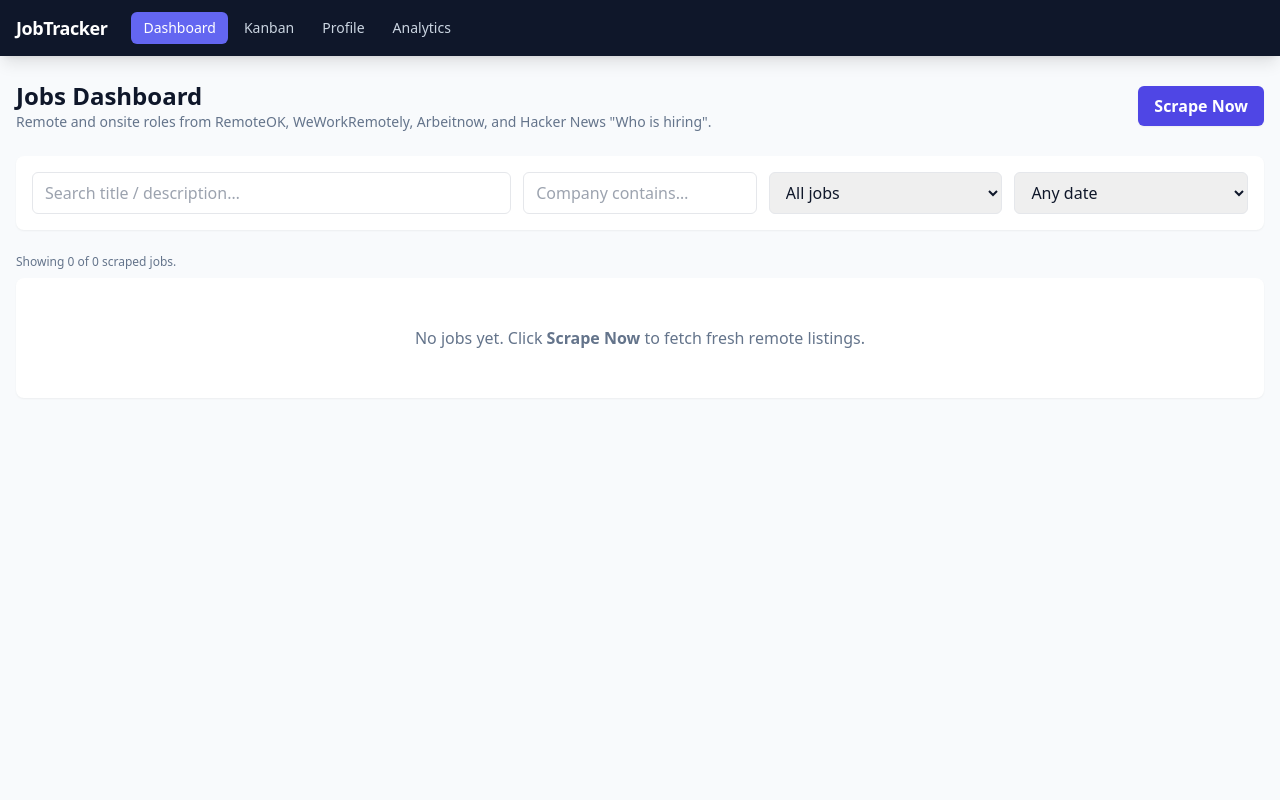
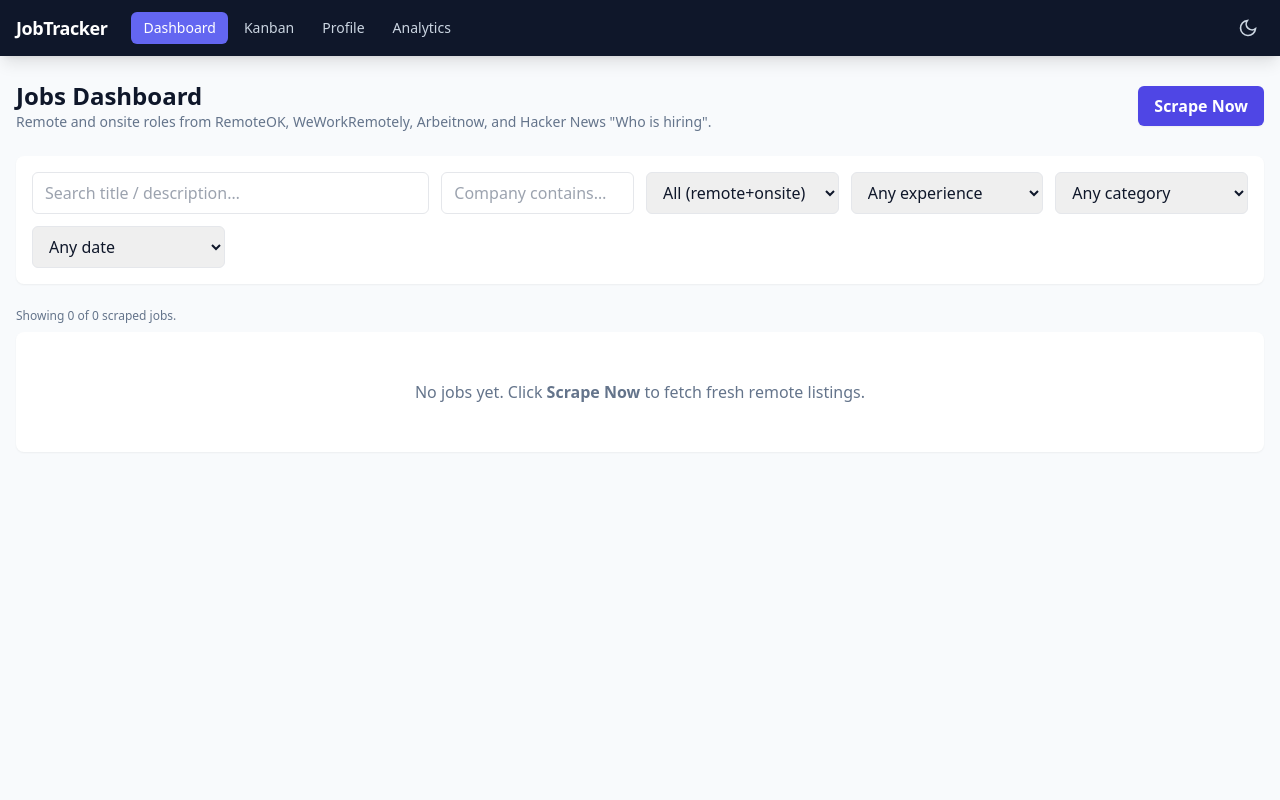
Before and after one commit to Cos2ubh/Job-Scraper, a Flask app: page / in a window 1280 px wide. Run offline with Flask 3, Linux system fonts and the light colour scheme; data that the repository does not hold is empty; some libraries are stand-ins or nearby versions.

Commit message:
add experience/category filters and dark theme toggle

```diff
--- a/static/css/custom.css
+++ b/static/css/custom.css
@@ -14,12 +14,24 @@
   outline-offset: -6px;
   background-color: #eef2ff;
 }
+.dark .kanban-col.drop-target { background-color: rgba(99,102,241,0.15); }
+
 .match-badge-high { background: #dcfce7; color: #166534; }
 .match-badge-mid  { background: #fef9c3; color: #854d0e; }
 .match-badge-low  { background: #fee2e2; color: #991b1b; }
+
 .line-clamp-3 {
   display: -webkit-box;
   -webkit-line-clamp: 3;
   -webkit-box-orient: vertical;
   overflow: hidden;
 }
+
+/* --- dark theme overrides for base filter inputs and generic surfaces --- */
+.dark .filter-input {
+  background-color: #1e293b;   /* slate-800 */
+  color: #f1f5f9;              /* slate-100 */
+  border-color: #334155;       /* slate-700 */
+}
+.dark .filter-input::placeholder { color: #94a3b8; } /* slate-400 */
+.dark .filter-input option { background-color: #1e293b; color: #f1f5f9; }
--- a/static/js/common.js
+++ b/static/js/common.js
@@ -73,3 +73,30 @@ window.matchBadgeClass = function matchBadgeClass(score) {
   if (score >= 35) return "match-badge-mid";
   return "match-badge-low";
 };
+
+// Theme toggle — persisted in localStorage. Pre-paint sync happens in base.html.
+(function () {
+  const root = document.documentElement;
+  const btn = document.getElementById("theme-toggle");
+  if (!btn) return;
+
+  function currentTheme() {
+    return root.classList.contains("dark") ? "dark" : "light";
+  }
+  function applyTheme(theme) {
+    if (theme === "dark") root.classList.add("dark");
+    else root.classList.remove("dark");
+    try { localStorage.setItem("theme", theme); } catch (e) { /* ignore */ }
+  }
+  btn.addEventListener("click", () => {
+    applyTheme(currentTheme() === "dark" ? "light" : "dark");
+  });
+
+  // Follow OS changes only if user hasn't explicitly chosen.
+  const media = window.matchMedia("(prefers-color-scheme: dark)");
+  media.addEventListener?.("change", (e) => {
+    try {
+      if (!localStorage.getItem("theme")) applyTheme(e.matches ? "dark" : "light");
+    } catch (_) { /* ignore */ }
+  });
+})();
--- a/static/js/dashboard.js
+++ b/static/js/dashboard.js
@@ -5,6 +5,8 @@
   const qEl      = document.getElementById("filter-q");
   const compEl   = document.getElementById("filter-company");
   const remoteEl = document.getElementById("filter-remote");
+  const expEl    = document.getElementById("filter-experience");
+  const catEl    = document.getElementById("filter-category");
   const daysEl   = document.getElementById("filter-days");
 
   const REMOTE_BADGE = {
@@ -12,6 +14,19 @@
     onsite:  { label: "Onsite",  cls: "bg-orange-100  text-orange-800" },
     hybrid:  { label: "Hybrid",  cls: "bg-purple-100  text-purple-800" },
     unknown: { label: "Unknown", cls: "bg-slate-200   text-slate-600" },
+  };
+  const EXP_BADGE = {
+    fresher: { label: "Fresher", cls: "bg-sky-100    text-sky-800" },
+    mid:     { label: "Mid",     cls: "bg-indigo-100 text-indigo-800" },
+    senior:  { label: "Senior",  cls: "bg-rose-100   text-rose-800" },
+    unknown: { label: "",        cls: "" },
+  };
+  const CAT_BADGE = {
+    technical: { label: "Technical", cls: "bg-slate-800    text-white" },
+    design:    { label: "Design",    cls: "bg-fuchsia-100  text-fuchsia-800" },
+    product:   { label: "Product",   cls: "bg-cyan-100     text-cyan-800" },
+    business:  { label: "Business",  cls: "bg-amber-100    text-amber-800" },
+    other:     { label: "",          cls: "" },
   };
 
   let debounceTimer = null;
@@ -29,6 +44,8 @@
     if (compEl.value.trim()) params.set("company", compEl.value.trim());
     if (daysEl.value)        params.set("days", daysEl.value);
     if (remoteEl.value)      params.set("remote_type", remoteEl.value);
+    if (expEl.value)         params.set("experience_level", expEl.value);
+    if (catEl.value)         params.set("category", catEl.value);
     params.set("limit", "100");
 
     listEl.innerHTML = `<div class="text-slate-500 text-center py-8">Loading…</div>`;
@@ -67,33 +84,45 @@
     const rt = REMOTE_BADGE[job.remote_type] || REMOTE_BADGE.unknown;
     const remoteBadge = `<span class="text-xs font-semibold px-2 py-1 rounded ${rt.cls}">${rt.label}</span>`;
 
+    const exp = EXP_BADGE[job.experience_level] || EXP_BADGE.unknown;
+    const expBadge = exp.label
+      ? `<span class="text-xs font-semibold px-2 py-1 rounded ${exp.cls}">${exp.label}</span>`
+      : "";
+
+    const cat = CAT_BADGE[job.category] || CAT_BADGE.other;
+    const catBadge = cat.label
+      ? `<span class="text-xs font-semibold px-2 py-1 rounded ${cat.cls}">${cat.label}</span>`
+      : "";
+
     const tags = (job.tags || []).slice(0, 6).map(t =>
       `<span class="text-xs bg-slate-100 text-slate-600 px-2 py-0.5 rounded">${escapeHtml(t)}</span>`
     ).join("");
 
     return `
-      <article class="bg-white rounded-lg shadow-sm p-4 hover:shadow-md transition">
+      <article class="bg-white dark:bg-slate-800 rounded-lg shadow-sm p-4 hover:shadow-md transition">
         <div class="flex items-start justify-between gap-4 flex-wrap">
           <div class="flex-1 min-w-0">
             <div class="flex items-center gap-2 flex-wrap">
-              <h3 class="font-semibold text-slate-900">${escapeHtml(job.title)}</h3>
+              <h3 class="font-semibold text-slate-900 dark:text-slate-100">${escapeHtml(job.title)}</h3>
+              ${catBadge}
               ${remoteBadge}
+              ${expBadge}
               ${scoreHtml}
             </div>
-            <p class="text-sm text-slate-600 mt-0.5">
+            <p class="text-sm text-slate-600 dark:text-slate-300 mt-0.5">
               <span class="font-medium">${escapeHtml(job.company)}</span>
               ${job.location ? ` · ${escapeHtml(job.location)}` : ""}
-              ${job.salary ? ` · <span class="text-emerald-600">${escapeHtml(job.salary)}</span>` : ""}
+              ${job.salary ? ` · <span class="text-emerald-600 dark:text-emerald-400">${escapeHtml(job.salary)}</span>` : ""}
             </p>
-            <p class="text-xs text-slate-400 mt-0.5">
+            <p class="text-xs text-slate-400 dark:text-slate-500 mt-0.5">
               ${escapeHtml(job.source)} · Posted ${fmtDate(job.posted_at) || fmtDate(job.scraped_at)}
             </p>
-            ${job.description ? `<p class="text-sm text-slate-700 mt-2 line-clamp-3">${escapeHtml(job.description)}</p>` : ""}
+            ${job.description ? `<p class="text-sm text-slate-700 dark:text-slate-300 mt-2 line-clamp-3">${escapeHtml(job.description)}</p>` : ""}
             ${tags ? `<div class="mt-2 flex gap-1 flex-wrap">${tags}</div>` : ""}
           </div>
           <div class="flex flex-col gap-2 shrink-0">
             <a href="${escapeHtml(job.url)}" target="_blank" rel="noopener noreferrer"
-               class="text-xs text-center px-3 py-1.5 rounded-md border border-slate-300 hover:bg-slate-100">
+               class="text-xs text-center px-3 py-1.5 rounded-md border border-slate-300 dark:border-slate-600 hover:bg-slate-100 dark:hover:bg-slate-700 dark:text-slate-200">
               View →
             </a>
             <button data-track-id="${job.id}"
@@ -148,6 +177,8 @@
   qEl.addEventListener("input",       debounce(loadJobs, 300));
   compEl.addEventListener("input",    debounce(loadJobs, 300));
   remoteEl.addEventListener("change", loadJobs);
+  expEl.addEventListener("change",    loadJobs);
+  catEl.addEventListener("change",    loadJobs);
   daysEl.addEventListener("change",   loadJobs);
 
   loadJobs();
--- a/templates/base.html
+++ b/templates/base.html
@@ -4,12 +4,26 @@
   <meta charset="UTF-8" />
   <meta name="viewport" content="width=device-width, initial-scale=1.0" />
   <title>{% block title %}Job Tracker{% endblock %}</title>
+
+  <script>
+    // Apply saved theme before Tailwind loads to avoid flash-of-wrong-theme.
+    (function () {
+      try {
+        var saved = localStorage.getItem("theme");
+        var prefersDark = window.matchMedia("(prefers-color-scheme: dark)").matches;
+        if (saved === "dark" || (!saved && prefersDark)) {
+          document.documentElement.classList.add("dark");
+        }
+      } catch (e) { /* localStorage blocked — ignore */ }
+    })();
+  </script>
   <script src="https://cdn.tailwindcss.com"></script>
+  <script>tailwind.config = { darkMode: "class" };</script>
   <script src="https://cdn.jsdelivr.net/npm/chart.js@4.4.4/dist/chart.umd.min.js"></script>
   <link rel="stylesheet" href="{{ url_for('static', filename='css/custom.css') }}" />
 </head>
-<body class="bg-slate-50 text-slate-900 antialiased min-h-screen">
-  <nav class="bg-slate-900 text-slate-100 shadow-lg">
+<body class="bg-slate-50 dark:bg-slate-950 text-slate-900 dark:text-slate-100 antialiased min-h-screen transition-colors">
+  <nav class="bg-slate-900 dark:bg-black text-slate-100 shadow-lg">
     <div class="max-w-7xl mx-auto px-4 py-3 flex items-center gap-6">
       <a href="/" class="font-bold text-lg tracking-tight text-white">JobTracker</a>
       <div class="flex gap-1 flex-1">
@@ -23,6 +37,17 @@
         {% endfor %}
       </div>
       <span id="global-status" class="text-xs text-slate-400"></span>
+      <button id="theme-toggle" type="button" title="Toggle dark / light"
+              aria-label="Toggle theme"
+              class="p-1.5 rounded-md text-slate-300 hover:bg-slate-800 hover:text-white transition">
+        <svg id="theme-icon-sun" class="w-5 h-5 hidden dark:block" viewBox="0 0 24 24" fill="none" stroke="currentColor" stroke-width="2">
+          <circle cx="12" cy="12" r="4"></circle>
+          <path d="M12 2v2M12 20v2M4.93 4.93l1.41 1.41M17.66 17.66l1.41 1.41M2 12h2M20 12h2M4.93 19.07l1.41-1.41M17.66 6.34l1.41-1.41"></path>
+        </svg>
+        <svg id="theme-icon-moon" class="w-5 h-5 dark:hidden" viewBox="0 0 24 24" fill="none" stroke="currentColor" stroke-width="2">
+          <path d="M21 12.79A9 9 0 1 1 11.21 3 7 7 0 0 0 21 12.79z"></path>
+        </svg>
+      </button>
     </div>
   </nav>
 
--- a/templates/dashboard.html
+++ b/templates/dashboard.html
@@ -5,7 +5,7 @@
   <div class="flex items-center justify-between flex-wrap gap-4">
     <div>
       <h1 class="text-2xl font-bold">Jobs Dashboard</h1>
-      <p class="text-sm text-slate-500">Remote and onsite roles from RemoteOK, WeWorkRemotely, Arbeitnow, and Hacker News "Who is hiring".</p>
+      <p class="text-sm text-slate-500 dark:text-slate-400">Remote and onsite roles from RemoteOK, WeWorkRemotely, Arbeitnow, and Hacker News "Who is hiring".</p>
     </div>
     <button id="scrape-btn"
       class="bg-indigo-600 hover:bg-indigo-700 text-white font-semibold px-4 py-2 rounded-md shadow-sm disabled:opacity-60">
@@ -14,18 +14,32 @@
   </div>
 </div>
 
-<div class="bg-white p-4 rounded-lg shadow-sm mb-6 grid grid-cols-1 sm:grid-cols-5 gap-3">
+<div class="bg-white dark:bg-slate-800 p-4 rounded-lg shadow-sm mb-6 grid grid-cols-1 sm:grid-cols-2 lg:grid-cols-6 gap-3">
   <input id="filter-q"       type="text"   placeholder="Search title / description…"
-         class="border rounded-md px-3 py-2 sm:col-span-2 focus:outline-none focus:ring-2 focus:ring-indigo-400" />
+         class="filter-input lg:col-span-2 border rounded-md px-3 py-2 focus:outline-none focus:ring-2 focus:ring-indigo-400" />
   <input id="filter-company" type="text"   placeholder="Company contains…"
-         class="border rounded-md px-3 py-2 focus:outline-none focus:ring-2 focus:ring-indigo-400" />
-  <select id="filter-remote" class="border rounded-md px-3 py-2 focus:outline-none focus:ring-2 focus:ring-indigo-400">
-    <option value="">All jobs</option>
+         class="filter-input border rounded-md px-3 py-2 focus:outline-none focus:ring-2 focus:ring-indigo-400" />
+  <select id="filter-remote" class="filter-input border rounded-md px-3 py-2 focus:outline-none focus:ring-2 focus:ring-indigo-400">
+    <option value="">All (remote+onsite)</option>
     <option value="remote">Remote only</option>
     <option value="onsite">Onsite only</option>
     <option value="hybrid">Hybrid only</option>
   </select>
-  <select id="filter-days" class="border rounded-md px-3 py-2 focus:outline-none focus:ring-2 focus:ring-indigo-400">
+  <select id="filter-experience" class="filter-input border rounded-md px-3 py-2 focus:outline-none focus:ring-2 focus:ring-indigo-400">
+    <option value="">Any experience</option>
+    <option value="fresher">Fresher / Entry-level</option>
+    <option value="mid">Mid-level</option>
+    <option value="senior">Senior</option>
+  </select>
+  <select id="filter-category" class="filter-input border rounded-md px-3 py-2 focus:outline-none focus:ring-2 focus:ring-indigo-400">
+    <option value="">Any category</option>
+    <option value="technical">Technical</option>
+    <option value="design">Design</option>
+    <option value="product">Product</option>
+    <option value="business">Business / Non-tech</option>
+    <option value="other">Other</option>
+  </select>
+  <select id="filter-days" class="filter-input border rounded-md px-3 py-2 focus:outline-none focus:ring-2 focus:ring-indigo-400">
     <option value="">Any date</option>
     <option value="1">Last 24h</option>
     <option value="3">Last 3 days</option>
@@ -35,7 +49,7 @@
   </select>
 </div>
 
-<div id="jobs-meta" class="text-xs text-slate-500 mb-2"></div>
+<div id="jobs-meta" class="text-xs text-slate-500 dark:text-slate-400 mb-2"></div>
 <div id="jobs-list" class="grid gap-3"></div>
 
 {% endblock %}
```
Also changed, not shown: static/js/analytics.js (+14 -7 lines), static/js/kanban.js (+17 -17 lines), templates/analytics.html (+5 -5 lines), templates/kanban.html (+17 -17 lines), templates/profile.html (+7 -7 lines).
